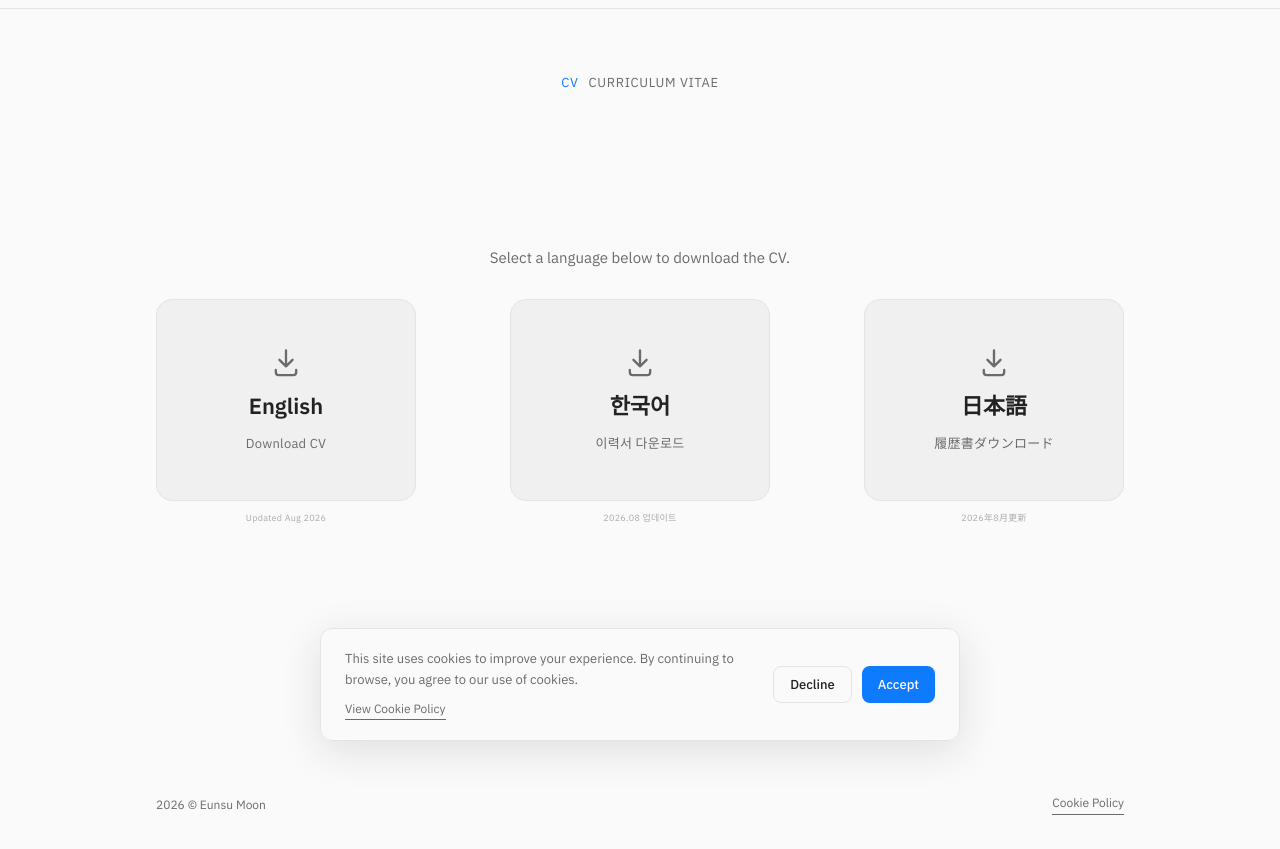
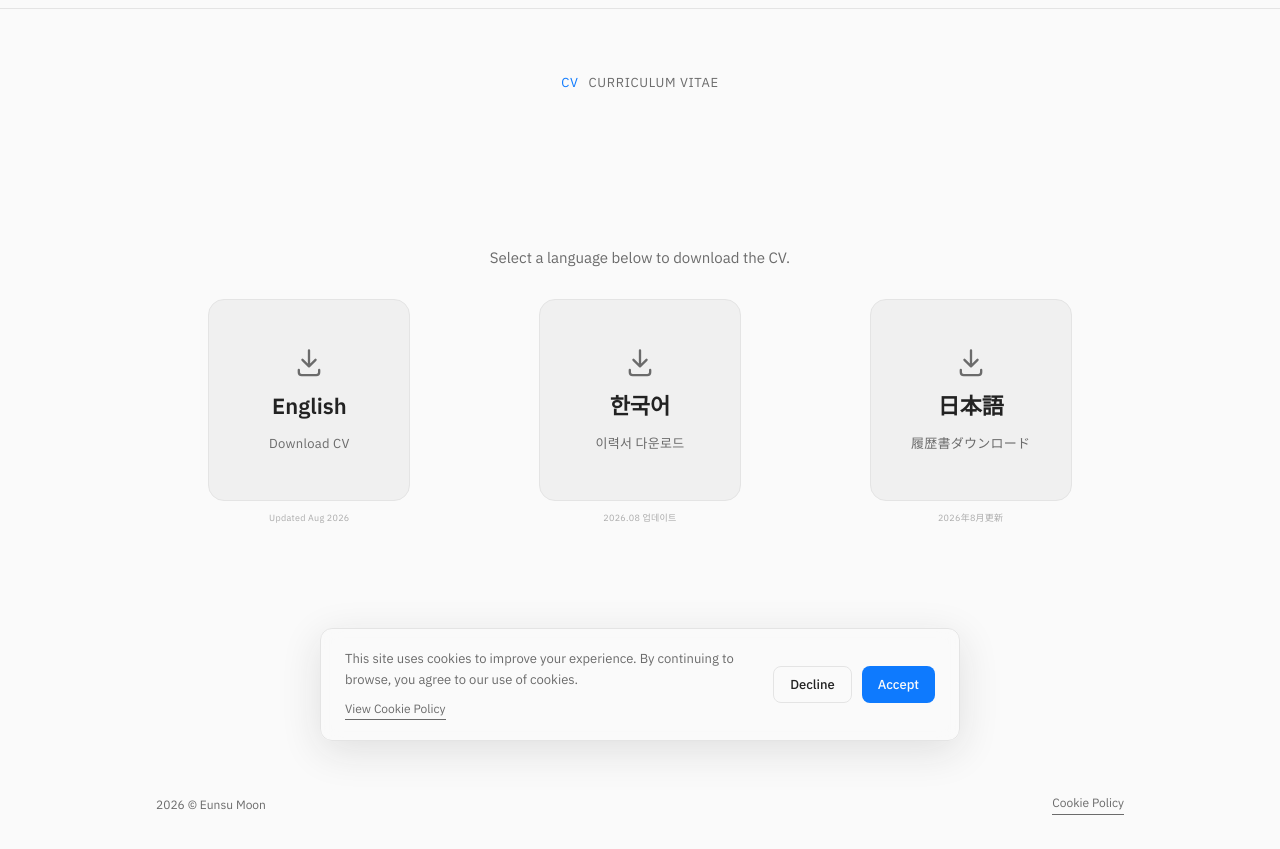
Before and after one commit to eunsumoon/portfolio, a plain HTML site: page cv/index.html in a window 1280 px wide. Shown: the part 39-888 px from the top of the page. Drawn offline with Linux system fonts and the light colour scheme; a web font is replaced by a local one.

Commit message:
cv: desktop - tighten gap between buttons, buttons grow to keep total span unchanged

```diff
--- a/css/style.css
+++ b/css/style.css
@@ -1291,9 +1291,9 @@ section {
 .cv-download-grid {
   display: flex;
   flex-wrap: wrap;
-  justify-content: space-between;
+  justify-content: center;
   align-items: stretch;
-  gap: 40px 28px;
+  gap: 24px;
   width: 100%;
 }
 .cv-download-item {
@@ -1301,16 +1301,17 @@ section {
   display: flex;
   flex-direction: column;
   align-items: center;
-  flex: 0 0 auto;
+  flex: 1 1 0;
+  min-width: 240px;
 }
 .cv-btn {
   display: flex;
   flex-direction: column;
   align-items: center;
   gap: 10px;
-  min-width: 260px;
+  width: 100%;
   box-sizing: border-box;
-  padding: 46px 60px;
+  padding: 46px 40px;
   border-radius: 16px;
   border: 1px solid var(--line);
   background: var(--gray-1);
```
